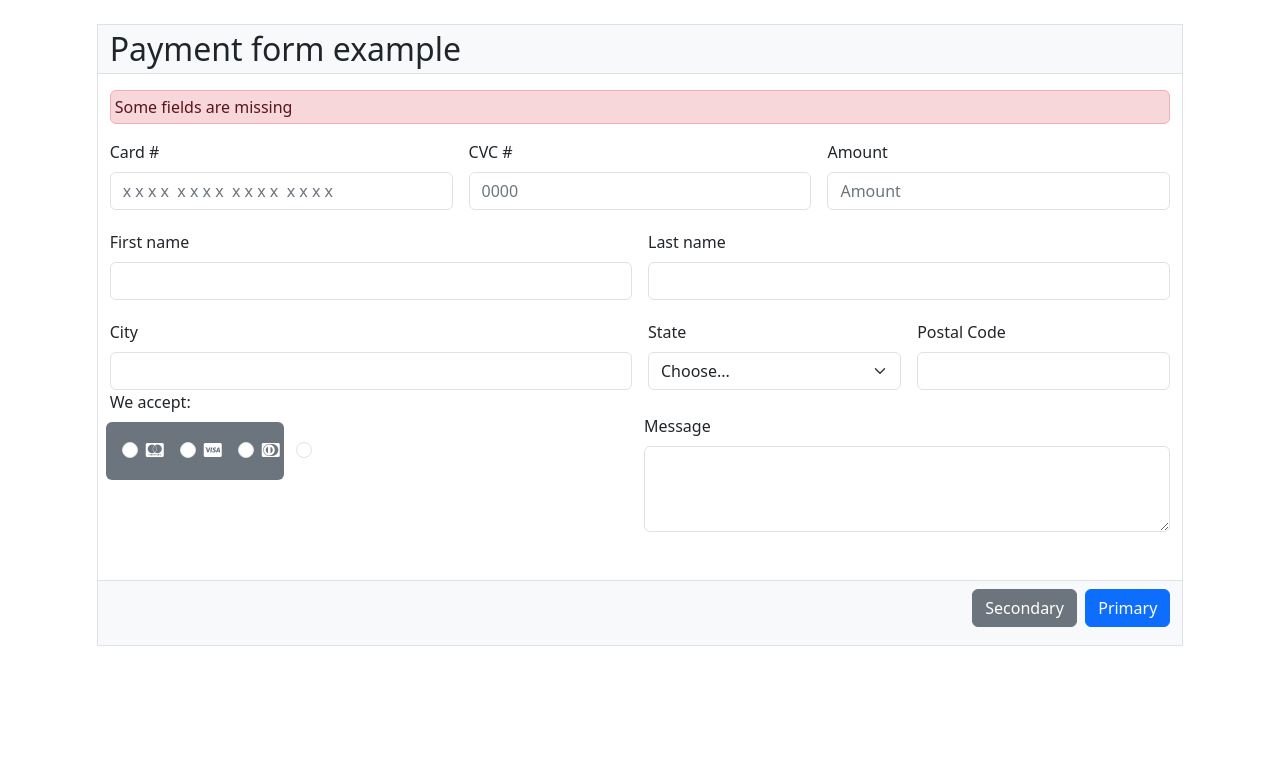
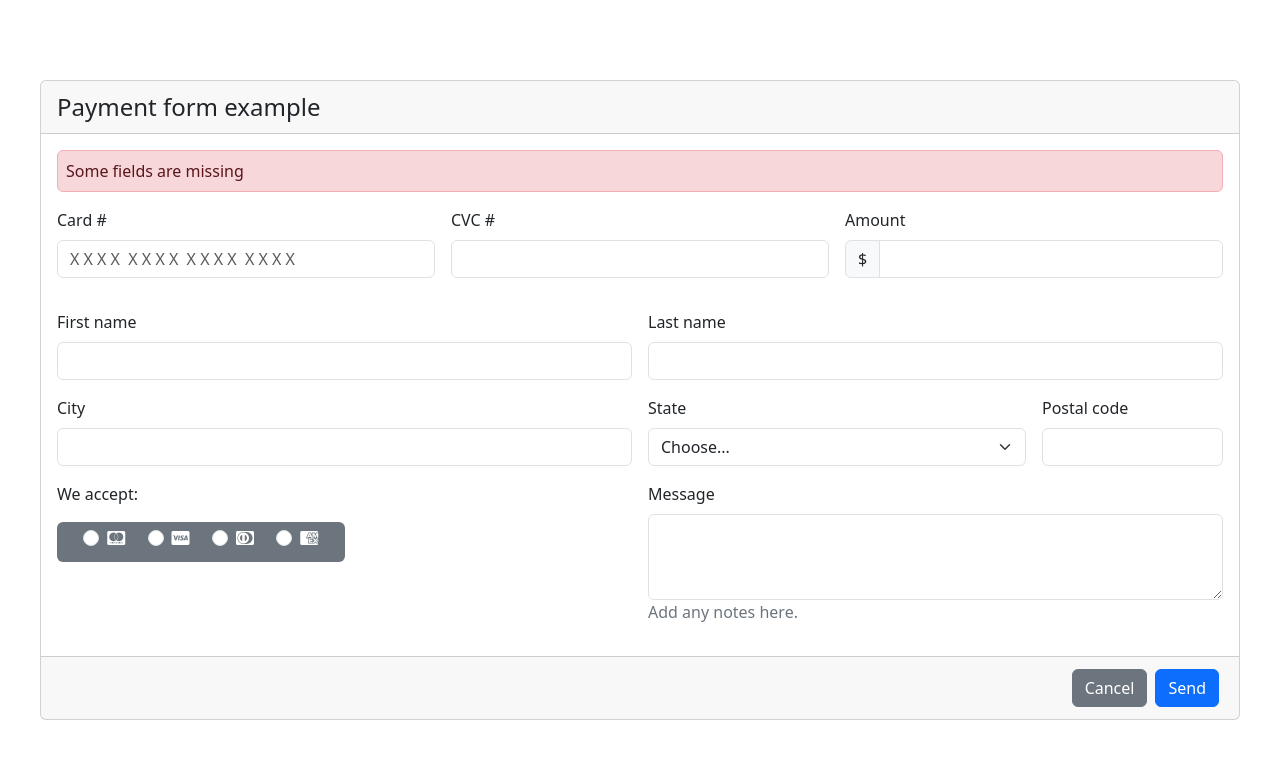
Before and after one commit to tomasbeckmann/Bootstrap-Form, a plain HTML site: page index.html in a window 1280 px wide. Drawn offline with nearby package versions, Linux system fonts and the light colour scheme.

Commit message:
un mensaje

```diff
--- a/index.html
+++ b/index.html
@@ -4,118 +4,88 @@
 <head>
     <meta charset="UTF-8">
     <meta name="viewport" content="width=device-width, initial-scale=1.0">
+    <title>Payment Form</title>
     <link href="https://cdn.jsdelivr.net/npm/bootstrap@5.3.2/dist/css/bootstrap.min.css" rel="stylesheet"
         integrity="sha384-T3c6CoIi6uLrA9TneNEoa7RxnatzjcDSCmG1MXxSR1GAsXEV/Dwwykc2MPK8M2HN" crossorigin="anonymous">
     <script src="https://kit.fontawesome.com/61d16cfdce.js" crossorigin="anonymous"></script>
-    <title>Payment Form</title>
 </head>
 
 <body>
-    <container class="m-5">
-        <div class="row fw-medium">
-            <div class="col"></div>
-            <div class="col-10 border fs-2 bg-light">
+    <div class="card position-absolute top-50 start-50 translate-middle" style="width: 1200px;">
+        <div class="card-header fs-4 fw-medium">
             Payment form example
         </div>
-            <div class="col"></div>
-        </div>
-        <div class="row">
-            <div class="col"></div>
-            <div class="col-10 border border-top-0 border-bottom-0">
-                <div class="alert alert-danger p-1 mt-3" role="alert">
+        <div class="card-body">
+            <div class="alert alert-danger p-2 fw-medium" role="alert">
                 Some fields are missing
             </div>
-            </div>
-            <div class="col"></div>
-        </div>
-        <div class="row fw-medium">
-            <div class="col"></div>
-            <div class="col-10 border border-top-0 border-bottom-0">
-                <form class="row g-3">
+            <form class="row g-3 fw-medium">
                 <div class="col-md-4">
-                        <label for="inputcard" class="form-label">Card #</label>
-                        <input type="text" class="form-control text-secondary" id="inputcard"
-                            value="x x x x  x x x x  x x x x  x x x x">
+                    <label for="inputEmail4" class="form-label">Card #</label>
+                    <input type="email" class="form-control" placeholder="X X X X  X X X X  X X X X  X X X X"
+                        id="inputEmail4">
                 </div>
                 <div class="col-md-4">
-                        <label for="inputcvc" class="form-label">CVC #</label>
-                        <input type="text" class="form-control text-secondary" id="inputcvc" value="0000">
+                    <label for="inputPassword4" class="form-label">CVC #</label>
+                    <input type="password" class="form-control" id="inputPassword4">
                 </div>
-                    <div class="col-md-4">
-                        <label for="inputamount" class="form-label">Amount</label>
-                        <input type="text" class="form-control text-secondary" id="inputamount" value="Amount">
+                <div class="mb-3 col-md-4">
+                    <label for="basic-url" class="form-label">Amount</label>
+                    <div class="input-group">
+                        <span class="input-group-text" id="basic-addon3">$</span>
+                        <input type="text" class="form-control" id="basic-url"
+                            aria-describedby="basic-addon3 basic-addon4">
                     </div>
-                </form>
                 </div>
-            <div class="col"></div>
-        </div>
-        <div class="row fw-medium">
-            <div class="col"></div>
-            <div class="col-10 border border-top-0 border-bottom-0">
-                <form class="row g-3 mt-1">
+
                 <div class="col-md-6">
-                        <label for="inputfirstname" class="form-label">First name</label>
-                        <input type="text" class="form-control" id="inputfirstname">
+                    <label for="inputEmail4" class="form-label">First name</label>
+                    <input type="email" class="form-control" id="inputEmail4">
                 </div>
                 <div class="col-md-6">
-                        <label for="inputlastname" class="form-label">Last name</label>
-                        <input type="text" class="form-control" id="inputlastname">
+                    <label for="inputPassword4" class="form-label">Last name</label>
+                    <input type="password" class="form-control" id="inputPassword4">
                 </div>
-                </form>
-            </div>
-            <div class="col"></div>
-        </div>
-        <div class="row fw-medium">
-            <div class="col"></div>
-            <div class="col-10 border border-top-0 border-bottom-0">
-                <form class="row g-3 mt-1">
                 <div class="col-md-6">
                     <label for="inputCity" class="form-label">City</label>
                     <input type="text" class="form-control" id="inputCity">
                 </div>
-                    <div class="col-md-3">
+                <div class="col-md-4">
                     <label for="inputState" class="form-label">State</label>
                     <select id="inputState" class="form-select">
                         <option selected>Choose...</option>
                         <option>...</option>
                     </select>
                 </div>
-                    <div class="col-md-3">
-                        <label for="inputpostalcode" class="form-label">Postal Code</label>
-                        <input type="text" class="form-control" id="inputpostalcode">
+                <div class="col-md-2">
+                    <label for="inputZip" class="form-label">Postal code</label>
+                    <input type="text" class="form-control" id="inputZip">
                 </div>
-                </form>
-            </div>
-            <div class="col"></div>
-        </div>
-        <div class="row">
-            <div class="col"></div>
-            <div class="col-10 border border-top-0 border-bottom-0">
-                <form class="row g-2">
-                    <div class="fw-medium">We accept:</div>
-                    <div class="col-md-2 bg-secondary rounded d-flex justify-content-evenly h-50 p-3">
-                        <div class="form-check form-check-inline">
+                <div class="col-md-6">
+                    <p>We accept:</p>
+                    <div class=" bg-secondary rounded d-flex justify-content-evenly h-25 w-50 p-1">
+                        <div class="form-check">
                             <input class="form-check-input" type="radio" name="inlineRadioOptions" id="inlineRadio1"
                                 value="option1">
                             <label class="form-check-label" for="inlineRadio1">
                                 <i class="fa-brands fa-cc-mastercard" style="color: #ffffff;"></i>
                             </label>
                         </div>
-                        <div class="form-check form-check-inline">
+                        <div class="form-check">
                             <input class="form-check-input" type="radio" name="inlineRadioOptions" id="inlineRadio2"
                                 value="option2">
                             <label class="form-check-label" for="inlineRadio2">
                                 <i class="fa-brands fa-cc-visa" style="color: #ffffff;"></i>
                             </label>
                         </div>
-                        <div class="form-check form-check-inline">
+                        <div class="form-check">
                             <input class="form-check-input" type="radio" name="inlineRadioOptions" id="inlineRadio3"
                                 value="option3">
                             <label class="form-check-label" for="inlineRadio3">
                                 <i class="fa-brands fa-cc-diners-club" style="color: #ffffff;"></i>
                             </label>
                         </div>
-                        <div class="form-check form-check-inline">
+                        <div class="form-check">
                             <input class="form-check-input" type="radio" name="inlineRadioOptions" id="inlineRadio4"
                                 value="option4">
                             <label class="form-check-label" for="inlineRadio4">
@@ -123,27 +93,23 @@
                             </label>
                         </div>
                     </div>
-                    <div class="col-md-4"></div>
-                    <div class="col-md-6 mt-0 mb-5">
+                </div>
+
+
+                <div class="col-md-6">
                     <label for="exampleFormControlTextarea1" class="form-label">Message</label>
                     <textarea class="form-control" id="exampleFormControlTextarea1" rows="3"></textarea>
+                    <p class="text-secondary fw-normal">Add any notes here.</p>
                 </div>
+
+
             </form>
         </div>
-            <div class="col"></div>
-        </div>
-        <div class="row fw-medium">
-            <div class="col"></div>
-            <div class="col-10 border fs-2 bg-light d-flex justify-content-end">
-                <div class="mb-3">
-                <button type="button" class="btn btn-secondary">Secondary</button>
-                <button type="button" class="btn btn-primary">Primary</button>
+        <div class="card-footer text-body-secondary  d-flex justify-content-end">
+            <button type="button" class="btn m-1 btn-secondary">Cancel</button>
+            <button type="button" class="btn m-1 btn-primary">Send</button>
         </div>
     </div>
-            <div class="col"></div>
-        </div>
-
-    </container>
 </body>
 
 </html>
```
Lines whose indentation alone changed are shown as unchanged.
